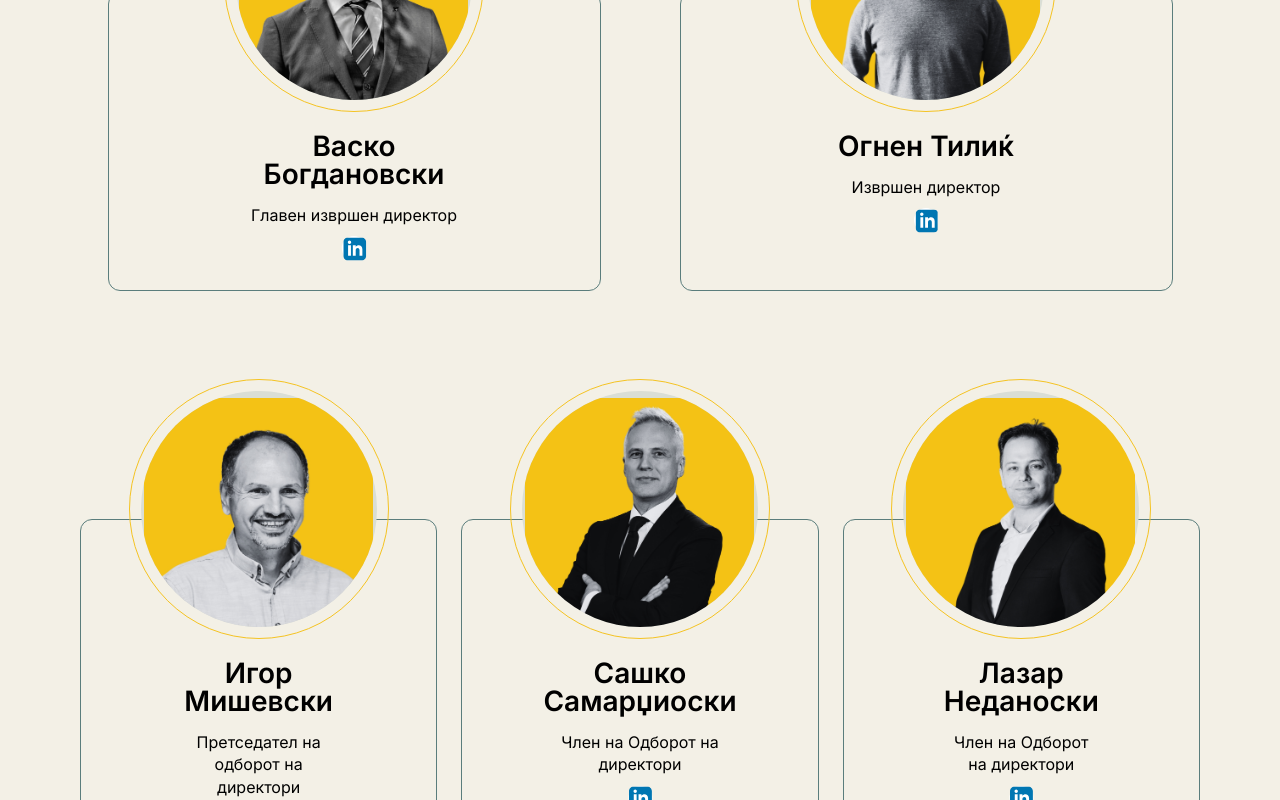
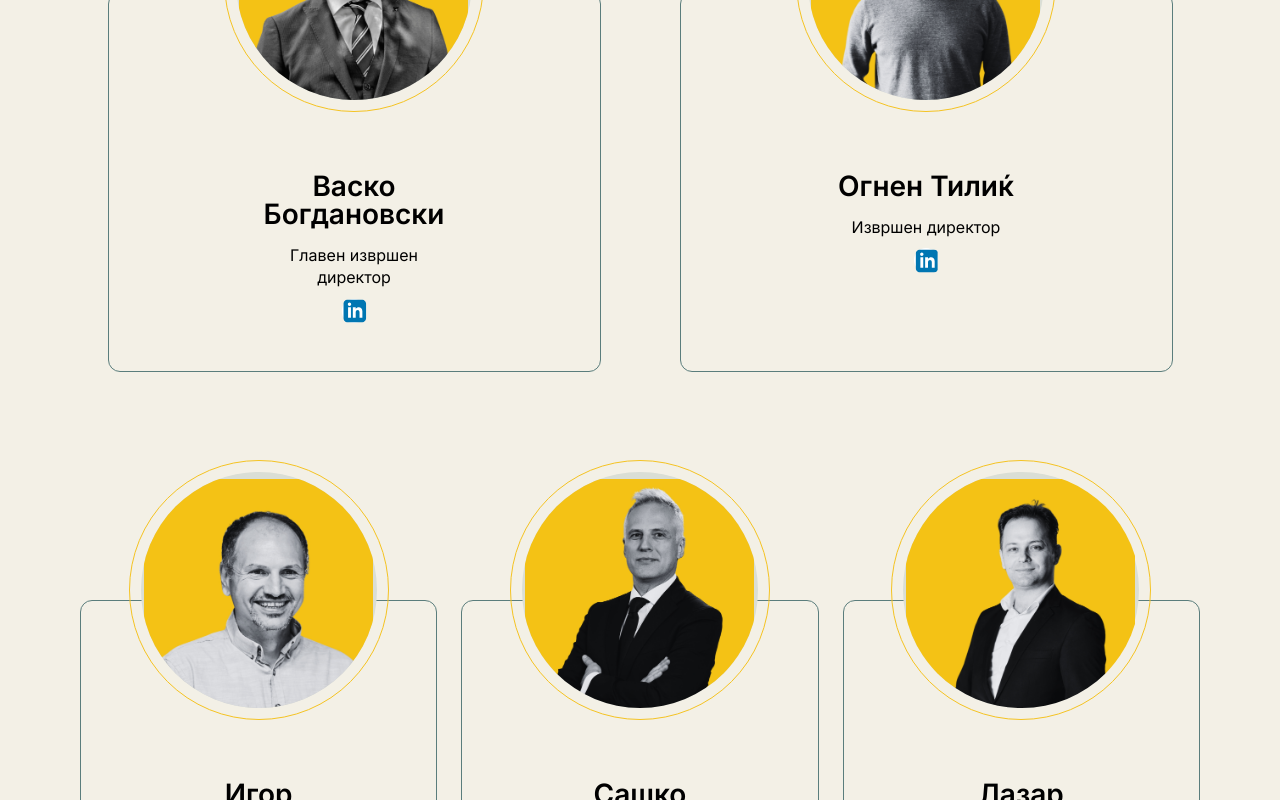
Before and after one commit to slavcoc/opfolio-app, a Next.js app: page /za-kompanijata in a window 1280 px wide. Shown: the part 4160-4960 px from the top of the page. Built offline with nearby package versions, Linux system fonts and the light colour scheme.

Commit message:
Make team member cards taller and wider for better content fit

```diff
--- a/src/app/components/AboutTeamHierarchy.tsx
+++ b/src/app/components/AboutTeamHierarchy.tsx
@@ -93,9 +93,9 @@ interface TeamMemberCardProps {
 
 const TeamMemberCard: React.FC<TeamMemberCardProps> = ({ member }) => {
   return (
-    <div className="relative h-[439px]">
+    <div className="relative h-[520px]">
       {/* Green border box - positioned to not cover the image */}
-      <div className="absolute left-0 top-[140px] w-full h-[299px] border-[1px] border-[#5A7D7C] rounded-[12px]" />
+      <div className="absolute left-0 top-[140px] w-full h-[380px] border-[1px] border-[#5A7D7C] rounded-[12px]" />
 
       {/* Image section - positioned above the green border */}
       <div className="absolute top-0 left-1/2 -translate-x-1/2">
@@ -122,11 +122,11 @@ const TeamMemberCard: React.FC<TeamMemberCardProps> = ({ member }) => {
       </div>
 
       {/* Member info - positioned inside the green border */}
-      <div className="absolute left-1/2 -translate-x-1/2 top-[280px] text-center px-4">
+      <div className="absolute left-1/2 -translate-x-1/2 top-[320px] text-center px-8">
         <h3 className="font-inter font-semibold text-[28px] leading-none text-black mb-[16px]">
           {member.name}
         </h3>
-        <p className="font-inter text-[16px] leading-[1.4] text-black mb-[10px] max-w-[380px] mx-auto">
+        <p className="font-inter text-[16px] leading-[1.4] text-black mb-[10px] max-w-[500px] mx-auto">
           {member.position}
         </p>
         {member.linkedin && (
```
